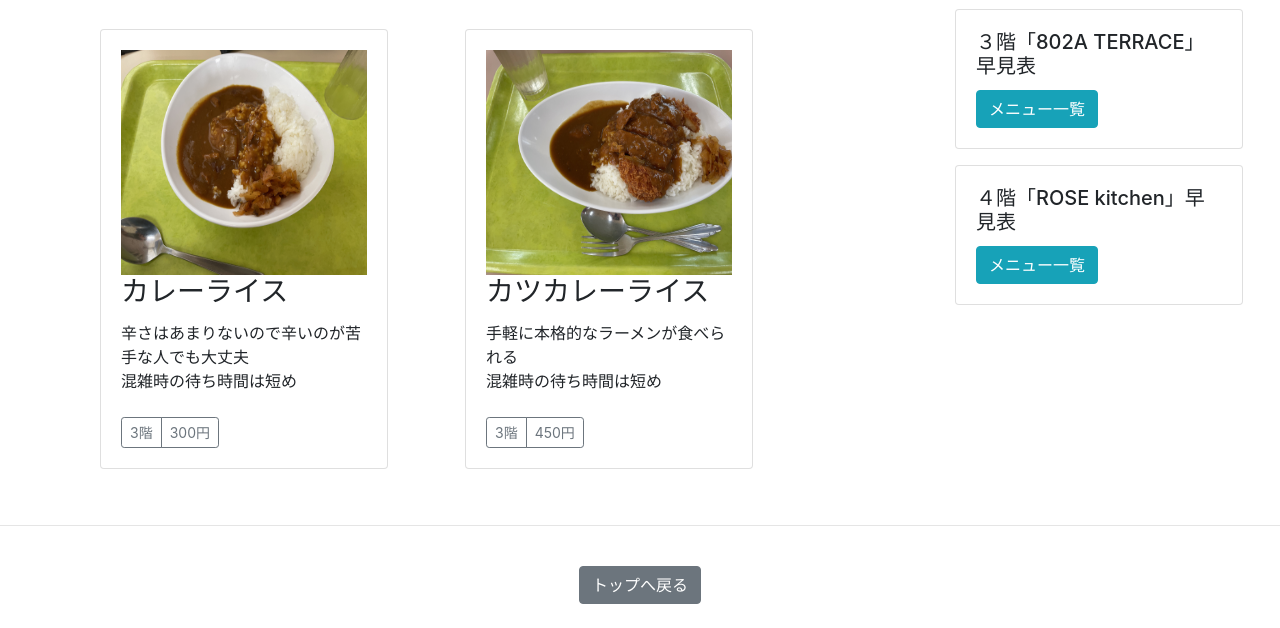
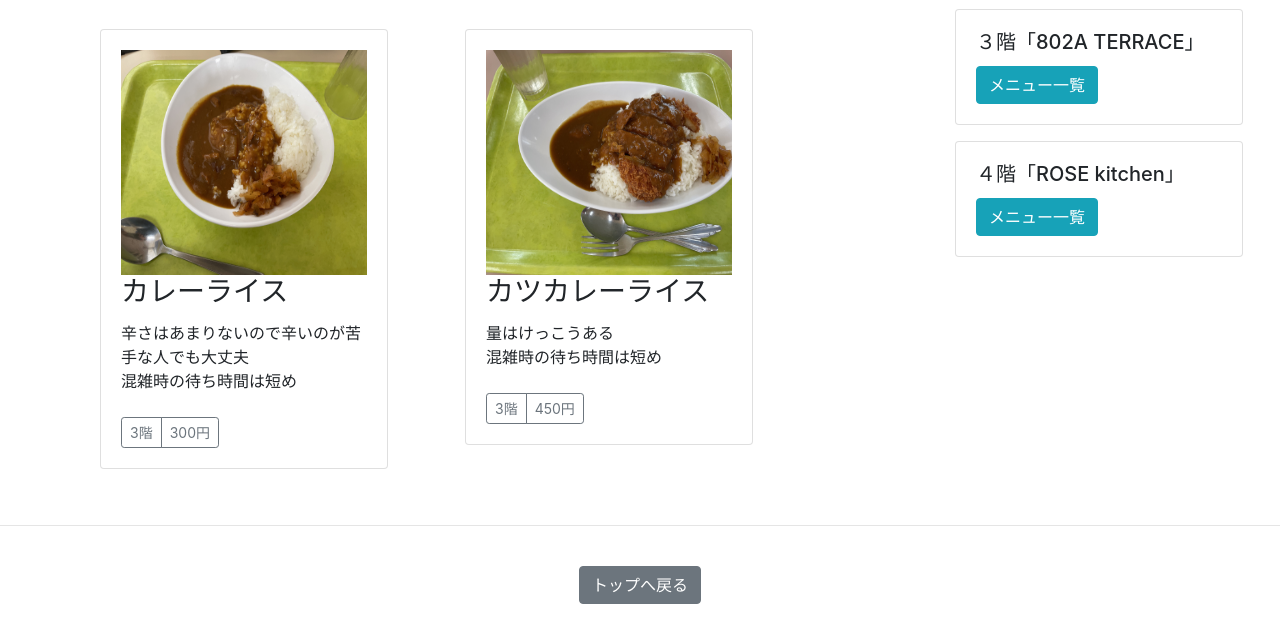
Before and after one commit to kuboderakotomi/kuboderakotomi.github.io, a plain HTML site: page 220720/220720/curry.html in a window 1280 px wide. Shown: the part 718-1346 px from the top of the page. Drawn offline with nearby package versions, Linux system fonts and the light colour scheme.

Commit message:
2022年春学期最終課題

```diff
--- a/220720/220720/curry.html
+++ b/220720/220720/curry.html
@@ -77,7 +77,7 @@
                 <div class="card-body">
                   <img alt="" src="img/katu-curry.jpeg" width="100%" height="225">
                   <h3 class="card-title">カツカレーライス</h3>
-                  手軽に本格的なラーメンが食べられる
+                  量はけっこうある
                   <br>
                   混雑時の待ち時間は短め
                   <br>
@@ -106,7 +106,7 @@
         <p>
         <div class="card" style="width: 18rem;">
           <div class="card-body">
-            <h5 class="card-title">３階「802A TERRACE」早見表</h5>
+            <h5 class="card-title">３階「802A TERRACE」</h5>
             <a href="3floor.html">
               <button type="button" class="btn btn-info">メニュー一覧</button>
             </a>
@@ -115,7 +115,7 @@
         <p>
         <div class="card" style="width: 18rem;">
           <div class="card-body">
-            <h5 class="card-title">４階「ROSE kitchen」早見表</h5>
+            <h5 class="card-title">４階「ROSE kitchen」</h5>
             <a href="4floor.html">
               <button type="button" class="btn btn-info">メニュー一覧</button>
             </a>
```
Also changed, not shown: 220720/220720/3floor.html (+2 -2 lines), 220720/220720/4floor.html (+2 -2 lines), 220720/220720/index.html (+2 -2 lines), 220720/220720/pasta.html (+2 -2 lines), 220720/220720/ramen.html (+2 -2 lines), 220720/220720/soba.html (+2 -2 lines), 220720/220720/teisyoku.html (+2 -2 lines), 220720/220720/udon.html (+2 -2 lines).
